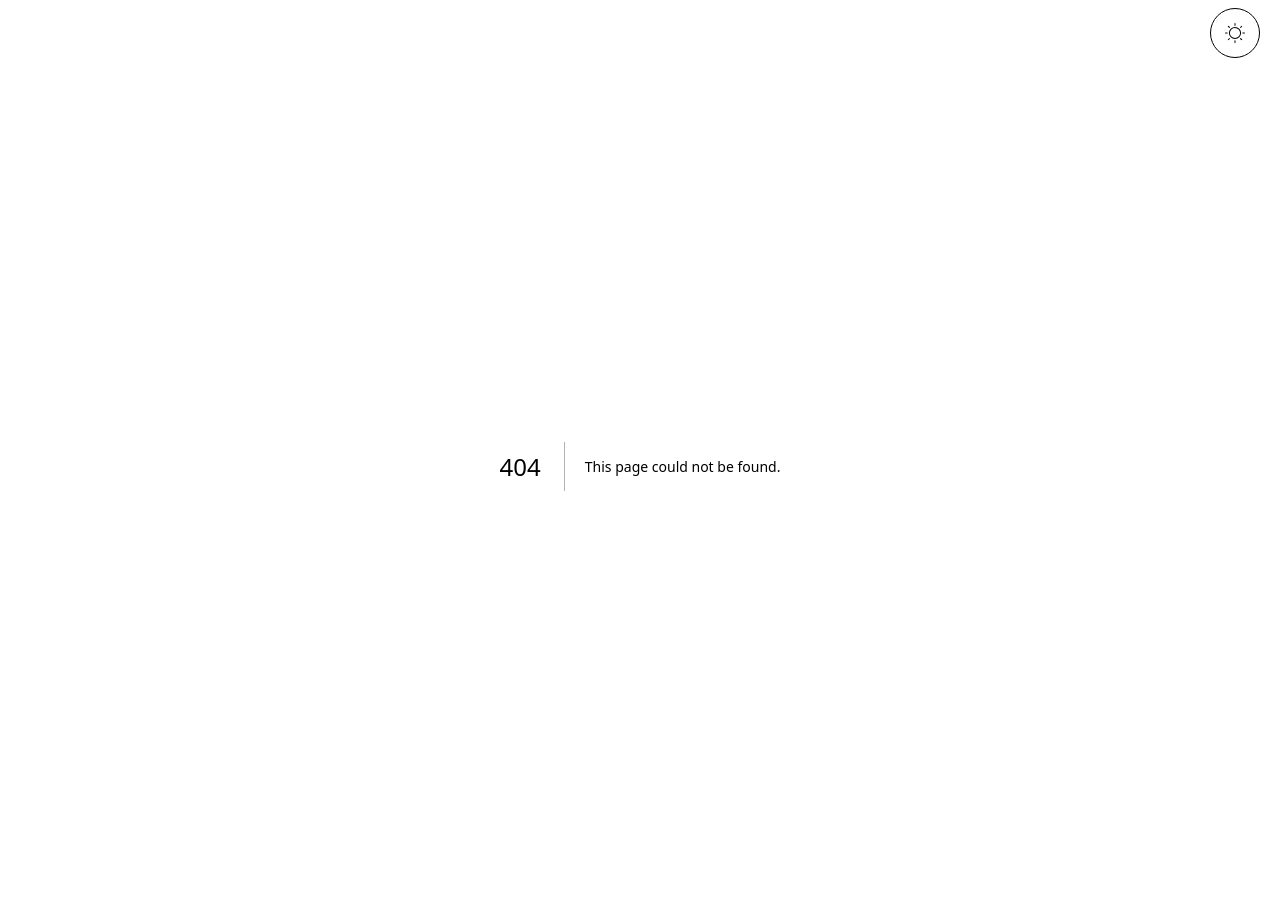
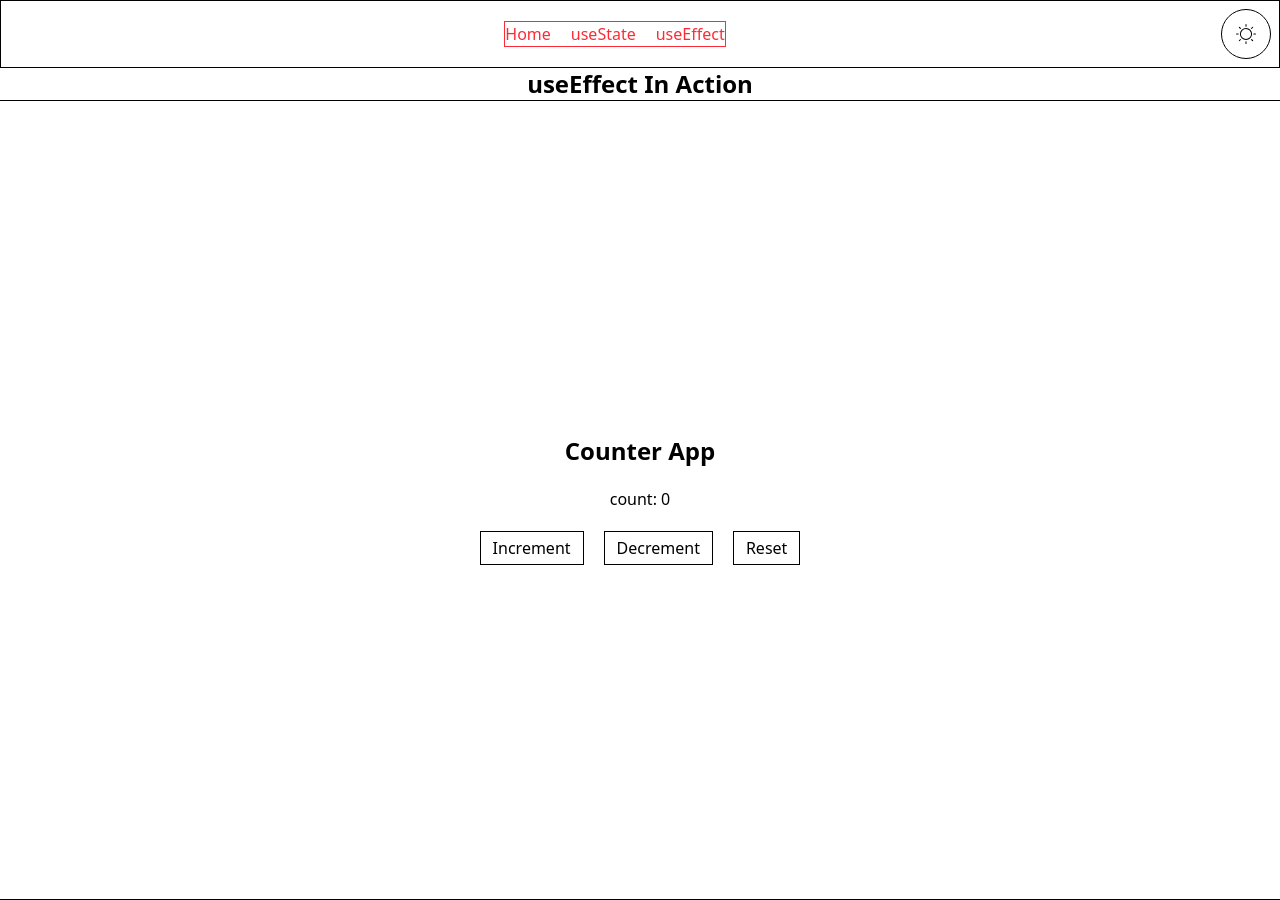
Before and after one commit to Aurelienjunior/practice, a Next.js app: page /useEffect in a window 1280 px wide. Before the commit this address had no page. Before the commit the page ends 866 px from the top, so only its background shows below. Built offline with nearby package versions, Linux system fonts and the light colour scheme.

Commit message:
made changes

```diff
--- a/src/app/page.js
+++ b/src/app/page.js
@@ -4,9 +4,13 @@ import React from 'react';
 import HomePage from '@/components/Home/home-page';
 
 export default function Home() {
+
+
+
   return (
-    <>
-      <HomePage />
-    </>
+    <main className="">
+      {/* <HomePage /> */}
+      <div className=" w-full h-screen "></div>
+    </main>
   );
 }
--- /dev/null
+++ b/src/app/useEffect/page.jsx
@@ -0,0 +1,10 @@
+import UseEffectComponents from '@/components/useEffect/useEffect-page';
+import React from 'react';
+
+export default function UseEffectPage() {
+  return (
+    <>
+      <UseEffectComponents />
+    </>
+  );
+}
--- /dev/null
+++ b/src/app/useState/beginner/page.jsx
@@ -0,0 +1,34 @@
+import React from 'react';
+import CounterApp from '@/components/others/useState/counter-app';
+import HideShowApp from '@/components/others/useState/hide-show';
+import FollowUnfollowApp from '@/components/others/useState/follow-unfollow';
+import InputFieldTextDisplay from '@/components/others/useState/input-field-text-display';
+import CountNumberOfCLick from '@/components/others/useState/count-number-of-clicks';
+import PasswordVisibility from '@/components/others/useState/password-visibility';
+import DisableButton from '@/components/others/useState/disable-button';
+
+export default function useSateBeginnerPage() {
+  const navigation = [
+    { link: '/', tabName: 'Home' },
+    { link: '/useState/beginner', tabName: 'useState' },
+    { link: '/useEffect', tabName: 'useEffect' },
+  ];
+
+  return (
+    <main className=" h-fit w-full ">
+
+
+      <h1 className=" text-2xl text-center font-bold  ">
+        UseState In Action ('Beginner')
+      </h1>
+
+      <CounterApp />
+      <HideShowApp />
+      <FollowUnfollowApp />
+      <InputFieldTextDisplay />
+      <CountNumberOfCLick />
+      <DisableButton />
+      <PasswordVisibility />
+    </main>
+  );
+}
--- a/src/app/useState/page.jsx
+++ /dev/null
@@ -1,5 +0,0 @@
-import React from 'react';
-
-export default function UseStatePage() {
-  return <div>UseStatePage</div>;
-}
--- a/src/components/Home/home-page.jsx
+++ b/src/components/Home/home-page.jsx
@@ -19,7 +19,7 @@ const HomePage = () => {
       {/* <CountNumberOfCLick /> */}
       {/* <BackgroundColorToggle /> */}
       {/* <DisableButton /> */}
-      <PasswordVisibility />
+      {/* <PasswordVisibility /> */}
     </div>
   );
 };
--- a/src/components/others/useState/count-number-of-clicks.jsx
+++ b/src/components/others/useState/count-number-of-clicks.jsx
@@ -1,3 +1,5 @@
+'use client';
+
 import React, { useState } from 'react';
 
 const CountNumberOfCLick = () => {
--- a/src/components/others/useState/disable-button.jsx
+++ b/src/components/others/useState/disable-button.jsx
@@ -1,3 +1,5 @@
+'use client';
+
 import React from 'react';
 
 const DisableButton = () => {
--- a/src/components/others/useState/input-field-text-display.jsx
+++ b/src/components/others/useState/input-field-text-display.jsx
@@ -1,3 +1,5 @@
+'use client';
+
 import React, { useState } from 'react';
 
 const InputFieldTextDisplay = () => {
--- a/src/components/others/useState/layout-wrapper.jsx
+++ b/src/components/others/useState/layout-wrapper.jsx
@@ -1,34 +1,68 @@
 'use client';
 
-import React, { useState } from 'react';
-import { CiDark } from 'react-icons/ci';
-import { CiLight } from 'react-icons/ci';
+import React, { useState, useEffect } from 'react';
+import Link from 'next/link';
+import { CiDark, CiLight } from 'react-icons/ci';
 
 const LayoutWrapper = ({ children }) => {
   const [isDarkMode, setIsDarkMode] = useState(false);
+
+  // Load theme preference from localStorage
+  useEffect(() => {
+    const savedTheme = localStorage.getItem('darkMode');
+    if (savedTheme) {
+      setIsDarkMode(savedTheme === 'true');
+    }
+  }, []);
+
   const handleIsDarkMode = () => {
-    setIsDarkMode(!isDarkMode);
+    const newMode = !isDarkMode;
+    setIsDarkMode(newMode);
+    localStorage.setItem('darkMode', newMode);
   };
+
+  const navigation = [
+    { link: '/', tabName: 'Home' },
+    { link: '/useState/beginner', tabName: 'useState' },
+    { link: '/useEffect', tabName: 'useEffect' },
+  ];
 
   return (
     <div
-      className={` transition-all duration-500 w-full h-fit justify-center items-center flex flex-col ${
-        isDarkMode ? ' bg-black text-white ' : ' bg-white text-black  '
-      } `}
+      className={`transition-all duration-500 w-full min-h-screen flex flex-col items-center ${
+        isDarkMode ? 'bg-black text-white' : 'bg-white text-black'
+      }`}
     >
-      <div className=" sticky top-0 w-full h-fit flex justify-end items-center p-2 px-5 ">
+      <nav
+        aria-label=" Main navigation"
+        className=" sticky top-0 w-full border flex justify-between items-center border-b p-2"
+      >
+        <div></div>
+        <ul className=" border flex gap-5 text-red-500 font-medium">
+          {navigation.map((item, index) => (
+            <li key={index}>
+              <Link href={item.link} className="hover:underline">
+                {item.tabName}
+              </Link>
+            </li>
+          ))}
+        </ul>
+        <div className="  ">
           <button
-          className={` transition-all duration-300 ${
+            onClick={handleIsDarkMode}
+            aria-label="Toggle dark mode"
+            className={` cursor-pointer transition-all duration-300 p-3 text-2xl rounded-full border ${
               isDarkMode
-              ? ' hover:bg-white hover:text-black '
-              : ' hover:bg-black hover:text-white '
-          } p-3 text-2xl cursor-pointer active:opacity-75 rounded-full border `}
-          onClick={handleIsDarkMode}
+                ? 'hover:bg-white hover:text-black'
+                : 'hover:bg-black hover:text-white'
+            } active:opacity-75`}
           >
             {isDarkMode ? <CiDark /> : <CiLight />}
           </button>
         </div>
-      {children}
+      </nav>
+
+      <div className="w-full h-fit flex-grow">{children}</div>
     </div>
   );
 };
--- a/src/components/others/useState/password-visibility.jsx
+++ b/src/components/others/useState/password-visibility.jsx
@@ -1,3 +1,4 @@
+'use client';
 import React from 'react';
 
 const PasswordVisibility = () => {
--- /dev/null
+++ b/src/components/useEffect/count-effect.jsx
@@ -0,0 +1,45 @@
+'use client';
+
+import React from 'react';
+
+const CounterEffect = () => {
+  const [count, setCount] = React.useState(0);
+  const increament = () => {
+    setCount(count + 1);
+  };
+  const decrement = () => {
+    setCount(count - 1);
+  };
+
+  const resetCount = () => {
+    setCount(0);
+  };
+  return (
+    <div className=" flex flex-col gap-5 justify-center items-center h-screen border-y ">
+      <h3 className=" text-2xl font-bold ">Counter App</h3>
+      <p>count: {count}</p>
+      <div className=" w-full flex justify-center items-center gap-5 ">
+        <button
+          className=" cursor-pointer border px-3 py-1 "
+          onClick={increament}
+        >
+          Increment
+        </button>
+        <button
+          className=" cursor-pointer border px-3 py-1 "
+          onClick={decrement}
+        >
+          Decrement
+        </button>
+        <button
+          className=" cursor-pointer border px-3 py-1 "
+          onClick={resetCount}
+        >
+          Reset
+        </button>
+      </div>
+    </div>
+  );
+};
+
+export default CounterEffect;
--- /dev/null
+++ b/src/components/useEffect/useEffect-page.jsx
@@ -0,0 +1,11 @@
+import React from 'react';
+import CountEffect from './count-effect';
+
+export default function UseEffectComponents() {
+  return (
+    <div className=" h-fit w-full ">
+      <h1 className=" text-2xl text-center font-bold  ">useEffect In Action</h1>
+      <CountEffect />
+    </div>
+  );
+}
```
Lines whose indentation alone changed are shown as unchanged.
